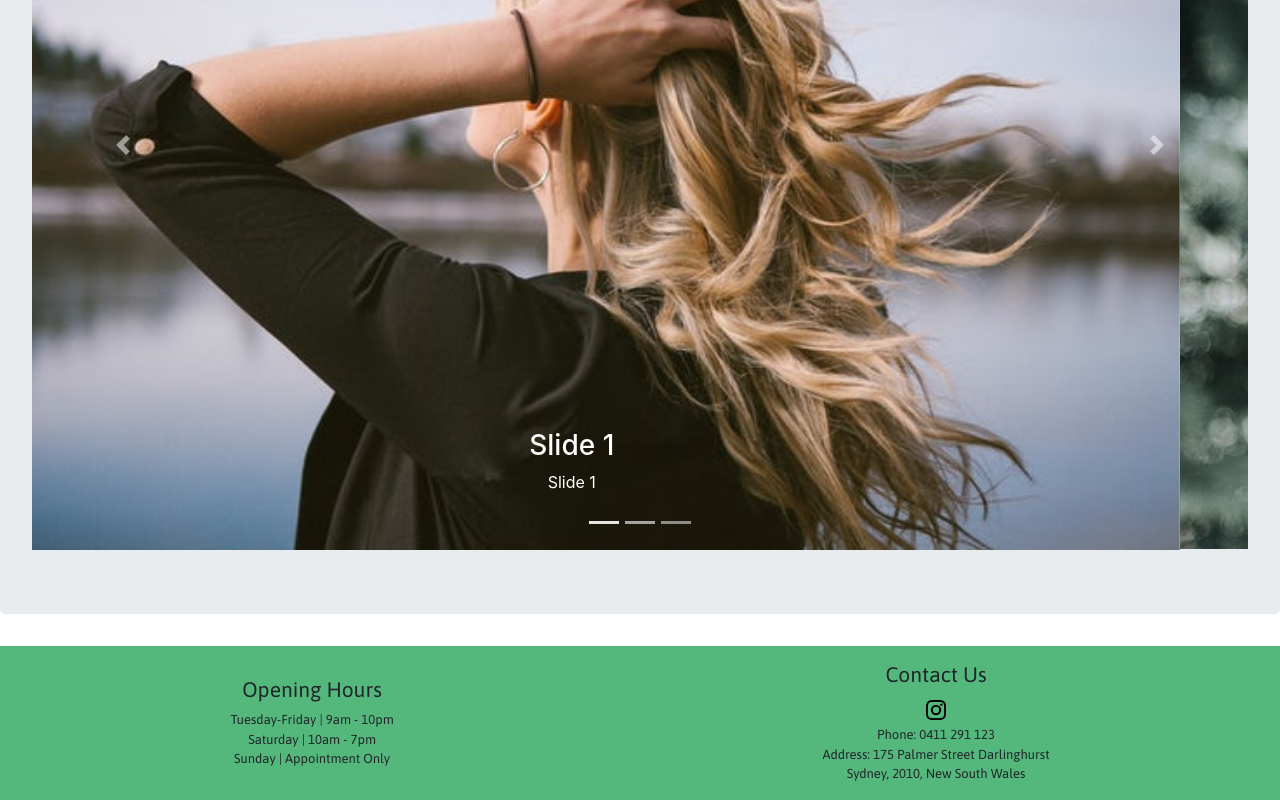
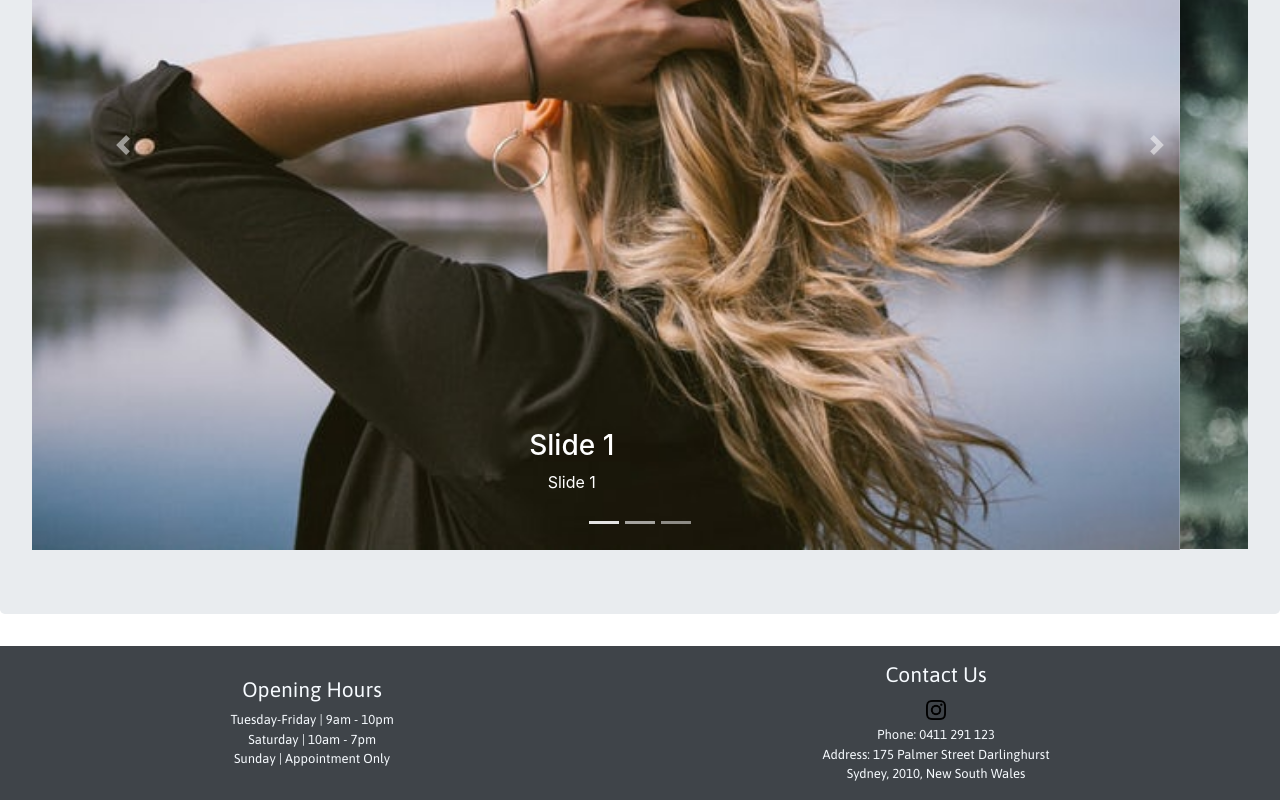
Before and after one commit to punyagit/eric-ribeiro, a React (Create React App) app in the folder eric-frontend/: page / in a window 1280 px wide. Shown: the part 461-1261 px from the top of the page. Built offline with nearby package versions, Linux system fonts and the light colour scheme.

Commit message:
update footer component styling

```diff
--- a/eric-frontend/src/components/FooterComponent.css
+++ b/eric-frontend/src/components/FooterComponent.css
@@ -3,11 +3,12 @@
   flex-wrap: wrap;
   flex-direction: row;
   justify-content: space-around;
-  background-color: #54B77C;
+  background-color: #3F4449;
   width: 100%;
   padding: 1rem;
   font-family: 'Asap', sans-serif;
   font-size: 13px;
+  color: #f7Fbff;
 }
 
 .centerText {
```
